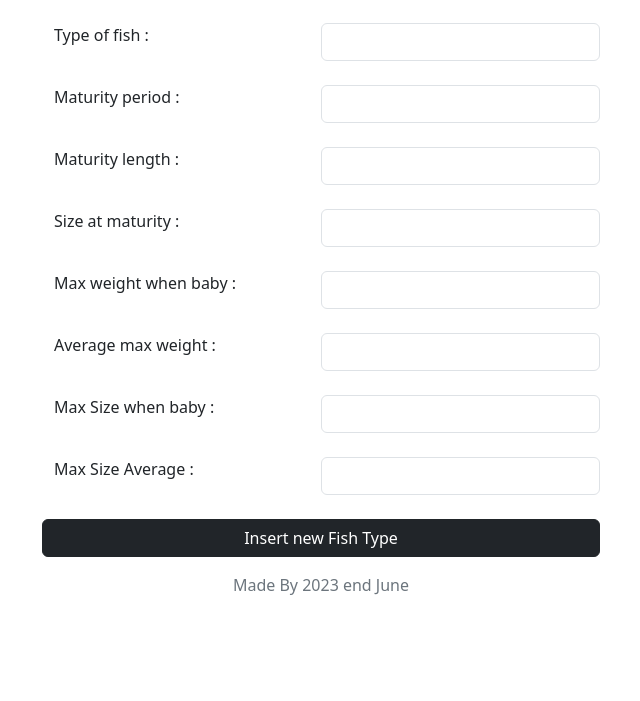
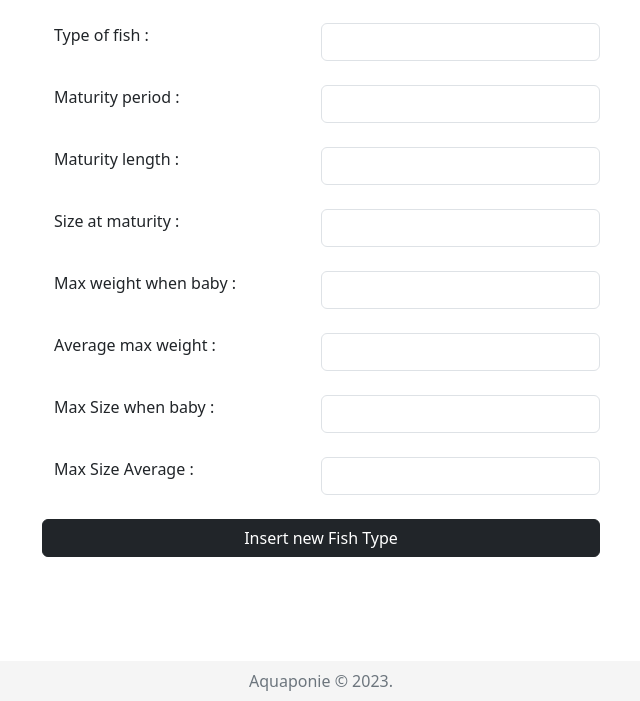
Before and after one commit to MamyAndry/Aquaponie, a CodeIgniter app: page /database/index.php/fish/insert in a window 1280 px wide. Shown: the part 99-800 px from the top of the page, without its empty margins (319-959 px from the left). Run offline with CodeIgniter, Linux system fonts and the light colour scheme; data that the repository does not hold is empty.

Commit message:
update footer& header

```diff
--- a/application/views/template/Footer.php
+++ b/application/views/template/Footer.php
@@ -1,3 +1,5 @@
 <footer class="text-center text-secondary">
-	Made By 2023 end June
+	<div class="container-fluid footer">
+		Aquaponie &copy; 2023.
+	</div>
 </footer>
--- a/application/views/template/Header.php
+++ b/application/views/template/Header.php
@@ -83,7 +83,7 @@
                     </a>
                   </li>
                   <li>
-                    <a href="#" class="dropdown-item">
+                    <a href=<?php echo site_url("report/Field_report");?> class="dropdown-item">
                       Plantation
                     </a>
                   </li>
--- a/application/views/template/index.php
+++ b/application/views/template/index.php
@@ -9,16 +9,32 @@
 
 	<title>
 		<?php echo $page_title; ?>
+	</title>
 
-	</title>
+	<style>
+		.footer {
+            position: fixed;
+            left: 0;
+            bottom: 0;
+            width: 100%;
+            height: 5vh;
+            background-color: #f5f5f5;
+            display: flex;
+            justify-content: center;
+            align-items: center;
+        }
+	</style>
 </head>
 <body>
 	<div class="container-fluid" style="--bs-gutter-x: 0em; ">
 		<?php
 			$this->load->view('template/Header');
 			$this->load->view( $body );
-			$this->load->view('template/Footer');
 		?>
+	</div>
+
+	<div class="footer">
+		<?php $this->load->view('template/Footer'); ?>
 	</div>
 
 	<script src="<?php echo base_url('assets/aos/dist/aos.js'); ?>"></script>
```
